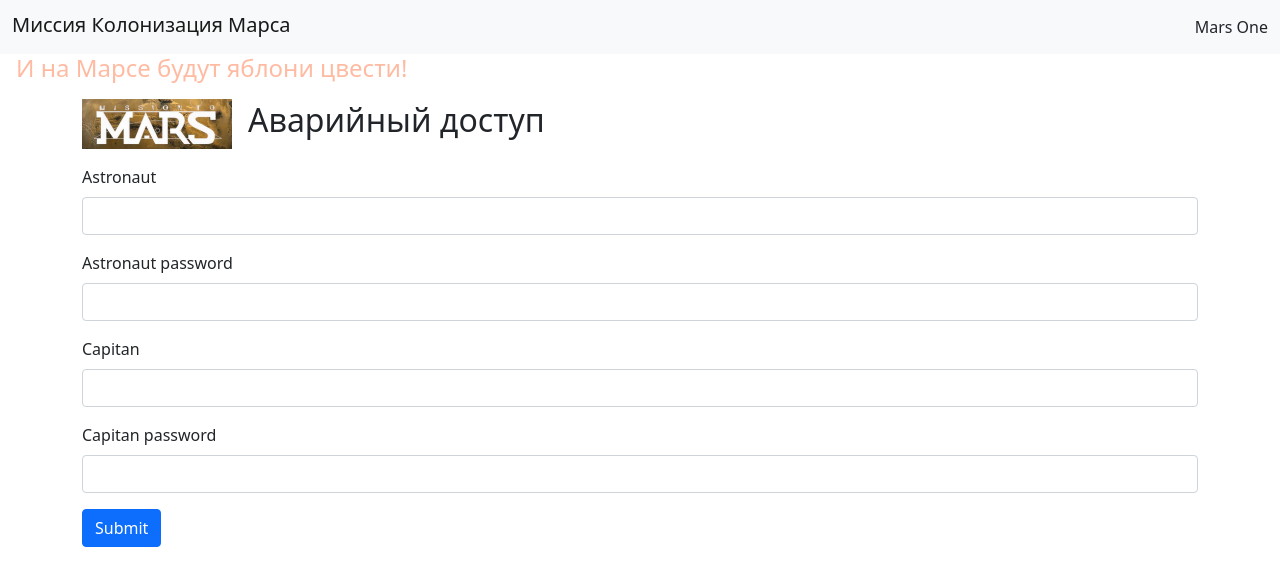
After one commit to YukiNagat0/Flask, a Flask app: template 30. Flask шаблоны/templates/login.html in a window 1280 px wide. The commit adds this page. Shown: the top 586 px of the page. Run offline with Flask 2, Linux system fonts and the light colour scheme; the template is opened without the code that fills it: most values are stand-ins (such as "Sample title", 1, 10 or a date in 2020); form fields are guessed from the names that the template uses.

Commit message:
30. Flask-wtf: Двойная защита + изменил base.html (изменил {{ style_path }} на url_for(...))

```diff
--- a/30. Flask шаблоны/templates/base.html
+++ b/30. Flask шаблоны/templates/base.html
@@ -7,7 +7,7 @@
         href="https://cdn.jsdelivr.net/npm/bootstrap@5.0.0-beta3/dist/css/bootstrap.min.css"
         integrity="sha384-eOJMYsd53ii+scO/bJGFsiCZc+5NDVN2yr8+0RDqr0Ql0h+rP48ckxlpbzKgwra6"
         crossorigin="anonymous">
-        <link rel="stylesheet" type="text/css" href="{{ style_path }}">
+        <link rel="stylesheet" type="text/css" href="{{ url_for('static', filename='css/style.css') }}">
 
         <title>{{ title }}</title>
     </head>
--- /dev/null
+++ b/30. Flask шаблоны/templates/login.html
@@ -0,0 +1,40 @@
+{% extends "base.html" %}
+
+{% macro error_output(object) %}
+    {% for error in object.errors %}
+        <div class="alert alert-danger mt-1" role="alert">
+            {{ error }}
+        </div>
+    {% endfor %}
+{% endmacro %}
+
+{% block content %}
+    <div class="d-flex flex-row mb-3">
+        <img class="me-3" src="{{ url_for('static', filename='img/emblem.png') }}">
+        <h2 class="align-self-center">Аварийный доступ</h2>
+    </div>
+    <form action="" method="post" novalidate>
+        {{ form.csrf_token }}
+        <div class="mb-3">
+            <label for="inputAstronautId" class="form-label">{{ form.astronaut_id.label }}</label>
+            {{ form.astronaut_id(class="form-control", id="inputAstronautId") }}
+            {{ error_output(form.astronaut_id) }}
+        </div>
+        <div class="mb-3">
+            <label for="inputAstronautPassword" class="form-label">{{ form.astronaut_password.label }}</label>
+            {{ form.astronaut_password(class="form-control", id="inputAstronautPassword") }}
+            {{ error_output(form.astronaut_password) }}
+        </div>
+        <div class="mb-3">
+            <label for="inputCapitanId" class="form-label">{{ form.capitan_id.label}}</label>
+            {{ form.capitan_id(class="form-control", id="inputCapitanId") }}
+            {{ error_output(form.capitan_id) }}
+        </div>
+        <div class="mb-3">
+            <label for="inputCapitanPassword" class="form-label">{{ form.capitan_password.label }}</label>
+            {{ form.capitan_password(class="form-control", id="inputCapitanPassword") }}
+            {{ error_output(form.capitan_password) }}
+        </div>
+        {{ form.submit(type="submit", class="btn btn-primary") }}
+    </form>
+{% endblock %}
```
Also changed, not shown: 30. Flask шаблоны/forms/loginform.py (added, +11 -0 lines), 30. Flask шаблоны/templates/success.html (added, +7 -0 lines), 30. Flask шаблоны/Двойная защита.py (added, +35 -0 lines), 30. Flask шаблоны/static/img/emblem.png (added).
